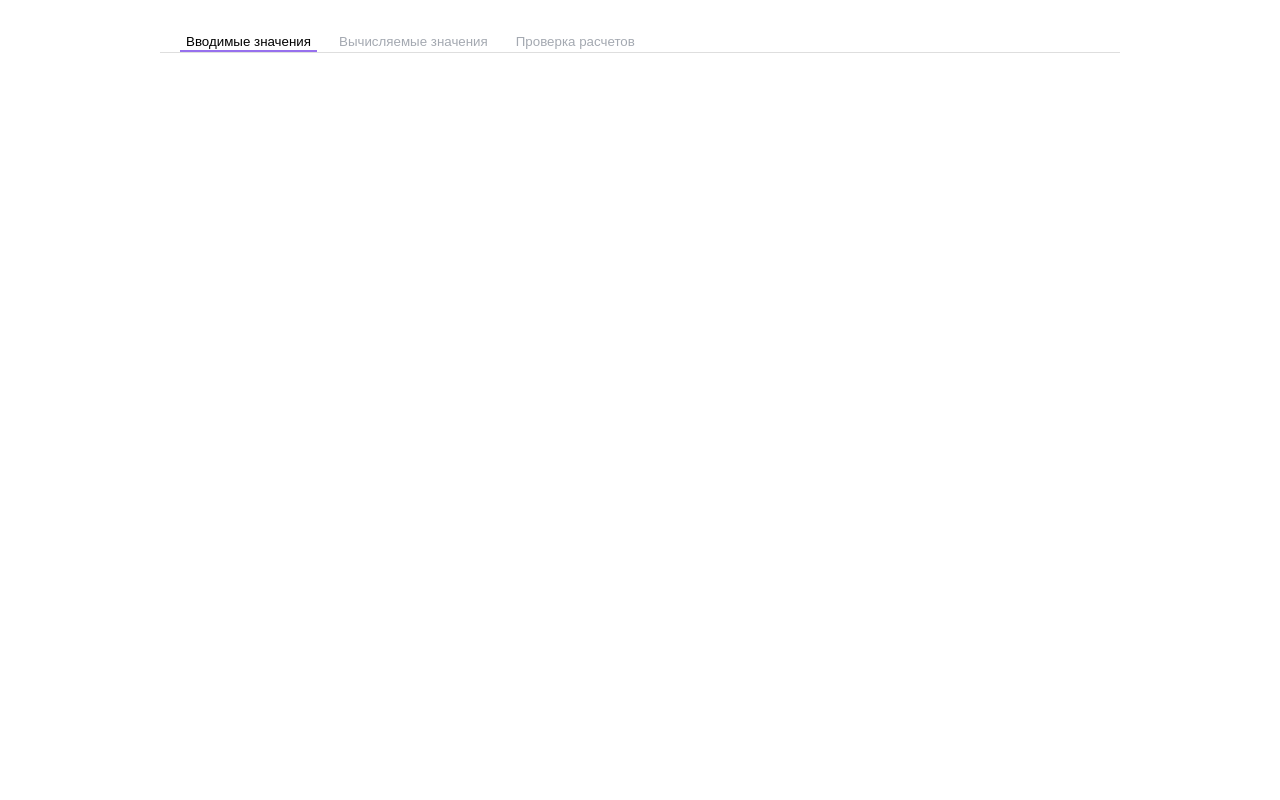
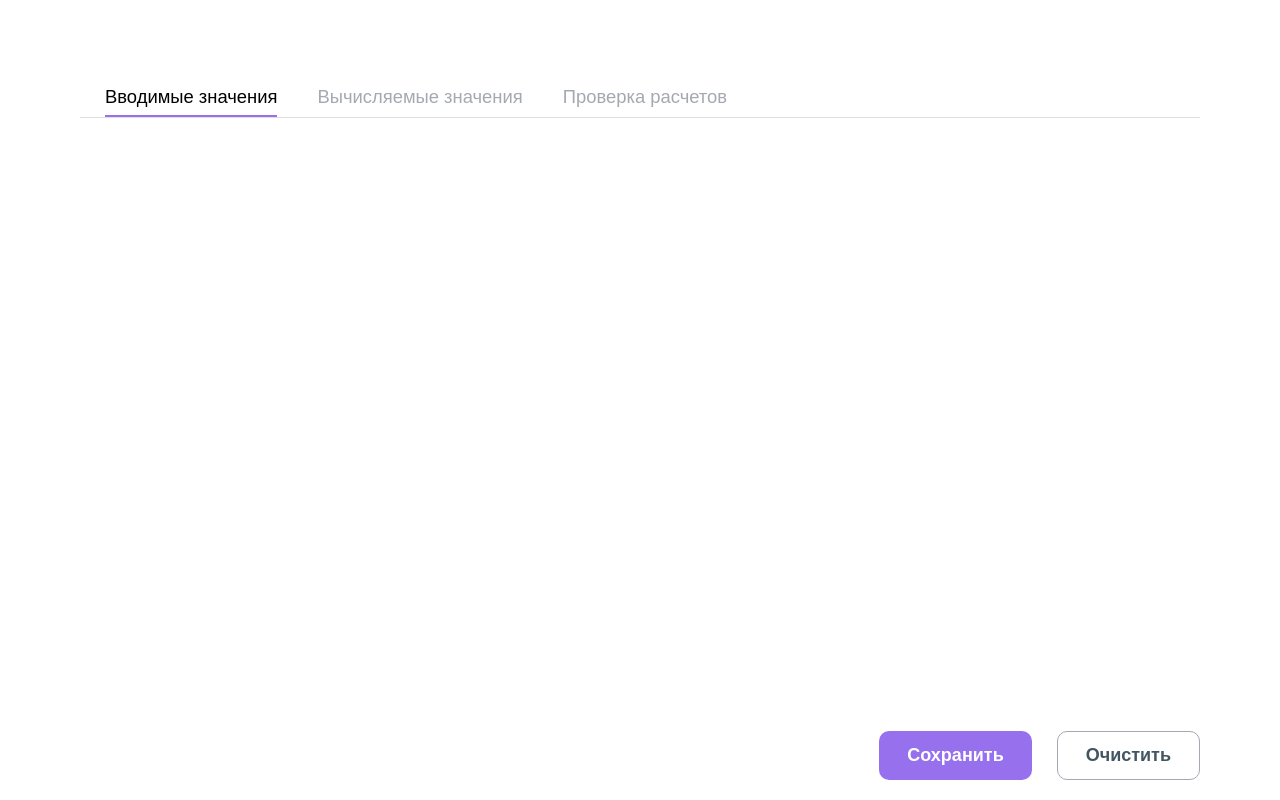
Before and after one commit to NatalyaBerdnikova/selvery-test-task, a Nuxt app: page / in a window 1280 px wide. Built offline with nearby package versions, Linux system fonts and the light colour scheme.

Commit message:
Add button, change style for tabs and wizard

```diff
--- a/assets/styles/colors.scss
+++ b/assets/styles/colors.scss
@@ -1,5 +1,7 @@
 $c-accent: #9770EE;
 $c-black: #000000;
+$c-white: #FFFFFF;
 
 $c-light-gray: #DEDEDE;
 $c-gray: #A4A9B1;
+$c-dark-gray: #425661;
--- a/assets/styles/global.scss
+++ b/assets/styles/global.scss
@@ -1,5 +1,5 @@
 .container {
-  max-width: 1000px;
+  max-width: 1160px;
   margin: 0 auto;
   padding: 0 20px;
 }
--- a/assets/styles/pages/main.scss
+++ b/assets/styles/pages/main.scss
@@ -1,3 +1,3 @@
 .main {
-  padding-top: 2rem;
+  padding-top: 80px;
 }
--- /dev/null
+++ b/components/custom-button/styles/custom-button.scss
@@ -0,0 +1,17 @@
+@import '~assets/styles/colors.scss';
+
+.custom-button {
+  padding: 13px 28px;
+  background-color: $c-accent;
+  border-radius: 10px;
+  color: $c-white;
+  font-size: 18px;
+  font-weight: 600;
+  user-select: none;
+
+  &._secondary {
+    background-color: transparent;
+    border: 1px solid $c-gray;
+    color: $c-dark-gray;
+  }
+}
--- /dev/null
+++ b/components/custom-button/vue/CustomButton.vue
@@ -0,0 +1,20 @@
+<template lang="pug">
+button.custom-button(:class="{ '_secondary': isSecondary }")
+  slot
+</template>
+
+<script>
+export default {
+  name: 'CustomButton',
+  props: {
+    isSecondary: {
+      type: Boolean,
+      default: false
+    }
+  }
+}
+</script>
+
+<style scoped lang="scss">
+@import "../styles/custom-button.scss";
+</style>
--- a/components/tabs/styles/tabs.scss
+++ b/components/tabs/styles/tabs.scss
@@ -2,19 +2,21 @@
 
 .tabs {
   display: flex;
-  padding: 0 20px;
+  padding: 0 25px;
   border-bottom: 1px solid $c-light-gray;
 
   &__item {
     &:not(:last-of-type) {
-      margin-right: 1rem;
+      margin-right: 2.5rem;
     }
   }
 
   &__button {
+    font-size: 1.15rem;
     color: $c-gray;
     border-bottom: 2px solid transparent;
     user-select: none;
+    padding: 0.4rem 0;
     transition: border-color 0.15s ease-out, color 0.15s ease-out;
 
     &._active {
--- /dev/null
+++ b/components/wizard/styles/wizard.scss
@@ -0,0 +1,18 @@
+.wizard {
+  display: flex;
+  flex-direction: column;
+  min-height: 715px;
+
+  &__buttons {
+    display: flex;
+    justify-content: flex-end;
+    margin-top: auto;
+    padding-bottom: 15px;
+  }
+
+  &__button {
+    &:not(:last-of-type) {
+      margin-right: 25px;
+    }
+  }
+}
--- a/components/wizard/vue/Wizard.vue
+++ b/components/wizard/vue/Wizard.vue
@@ -1,17 +1,30 @@
 <template lang="pug">
 .wizard
   Tabs(:activeIndex="activeTabIndex" @change="onChangeActiveIndex")
+  component(:is="activeWizardStep")
+  .wizard__buttons
+    CustomButton(class="wizard__button") Сохранить
+    CustomButton(class="wizard__button" isSecondary) Очистить
 </template>
 
 <script>
 import Tabs from '@/components/tabs/vue/Tabs.vue';
+import CustomButton from '@/components/custom-button/vue/CustomButton.vue';
+
+const STEPS = [];
 
 export default {
   name: "Wizard",
-  components: { Tabs },
+  components: { Tabs, CustomButton },
   data() {
     return {
       activeTabIndex: 0
+    }
+  },
+
+  computed: {
+    activeWizardStep() {
+      return STEPS[this.activeTabIndex];
     }
   },
 
@@ -23,3 +36,7 @@ export default {
   }
 }
 </script>
+
+<style lang="scss" scoped>
+@import "../styles/wizard.scss";
+</style>
```
